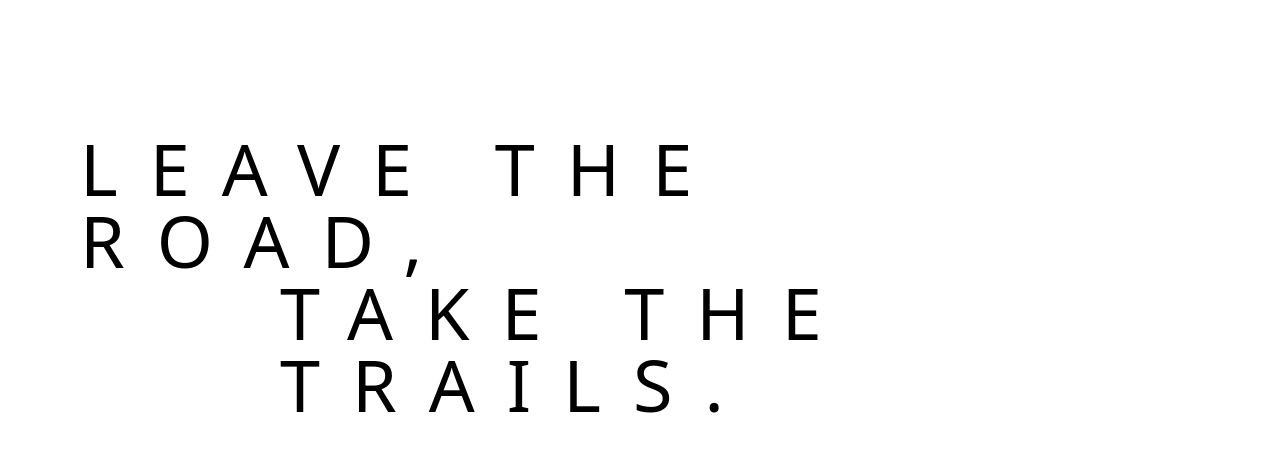
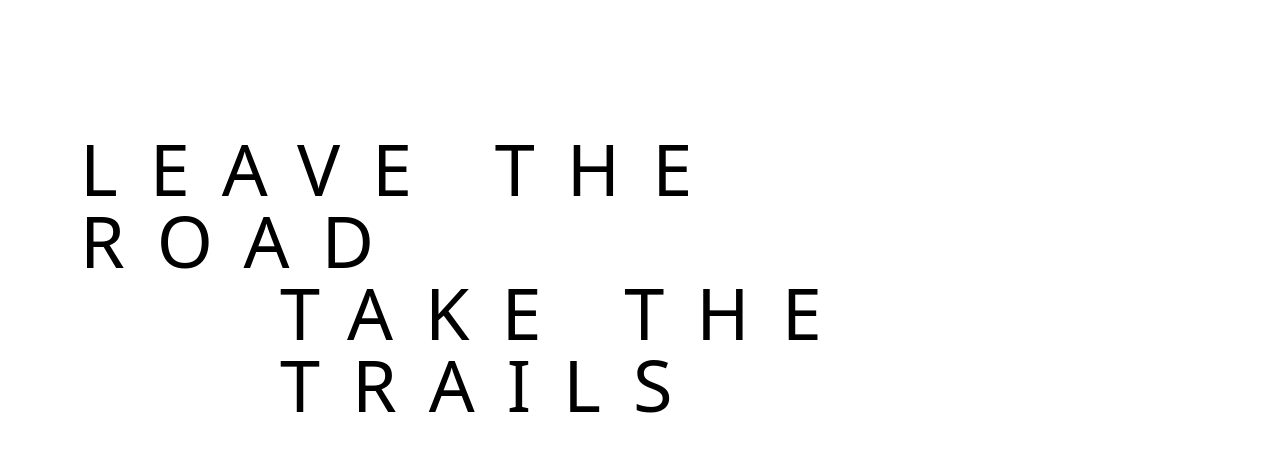
Before and after one commit to komed3/web, a React (Vite) app: page / in a window 1280 px wide. Shown: the part 1180-1650 px from the top of the page. Built offline with nearby package versions, Linux system fonts and the light colour scheme; a web font is replaced by a local one.

Commit message:
Update Quote.tsx

```diff
--- a/src/components/Quote.tsx
+++ b/src/components/Quote.tsx
@@ -1,8 +1,8 @@
 export function Quote () {
   return (
     <div className= 'flex flex-col items-center px-20 py-32 text-7xl uppercase font-extralight tracking-[2rem]'>
-      <span className= 'pr-50'>Leave the road,</span>
-      <span className= 'pl-50'>take the trails.</span>
+      <span className= 'pr-50'>Leave the road</span>
+      <span className= 'pl-50'>take the trails</span>
     </div>
   );
 }
```
